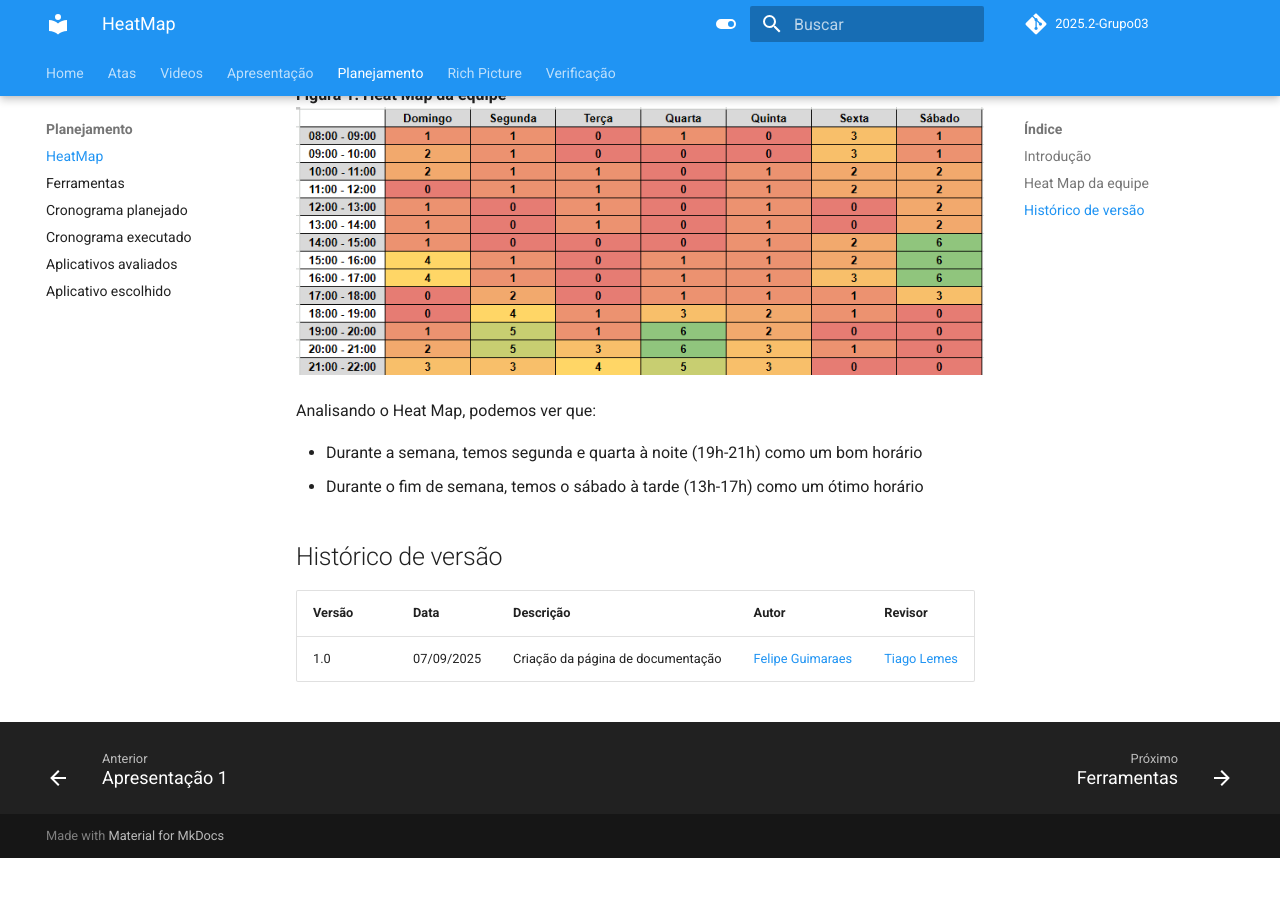
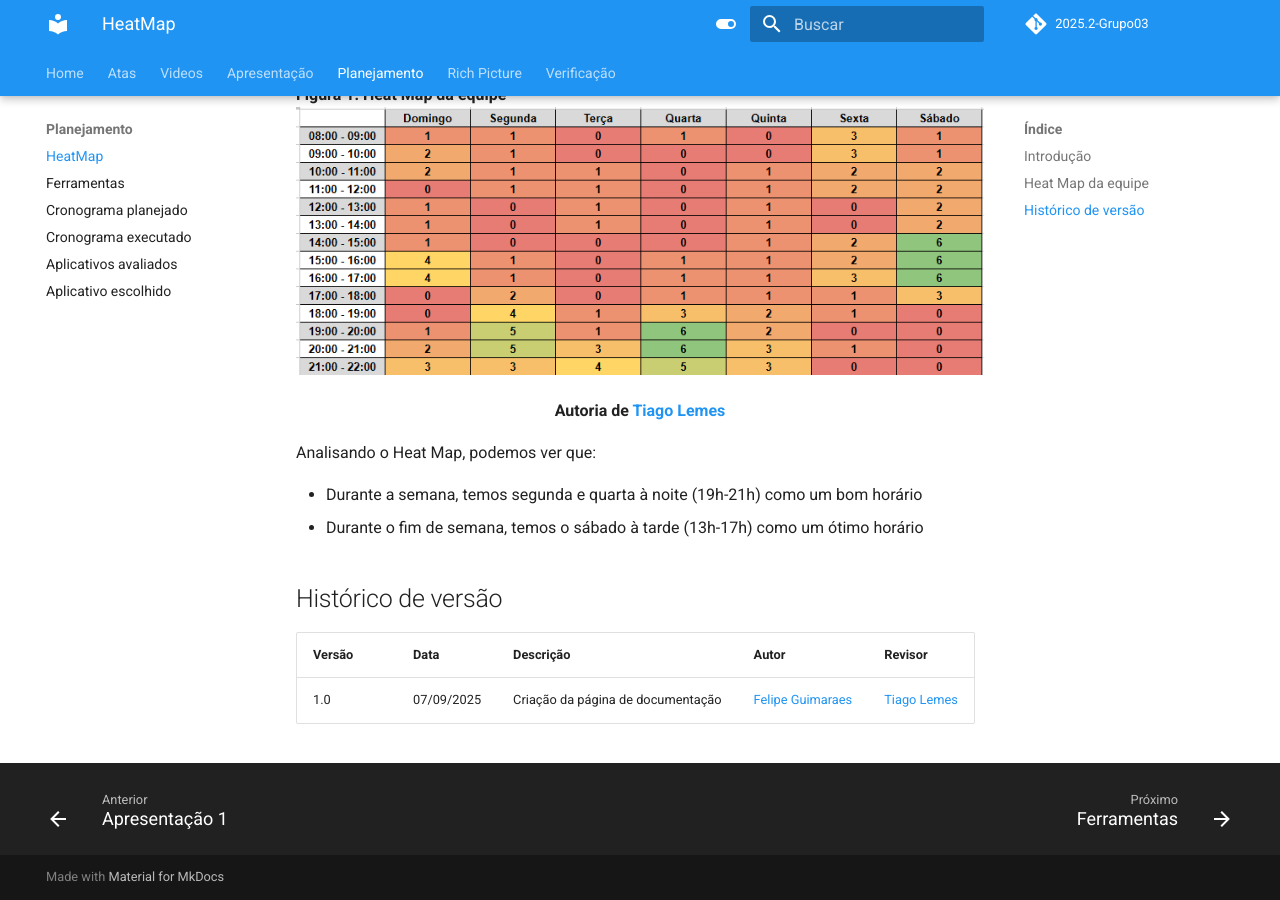
Before and after one commit to Requisitos-de-Software/2025.2-Grupo03, an MkDocs documentation site: the page built from docs/Planejamento/heatmap.md, in a window 1280 px wide and 900 px high, scrolled down 608 px. Built offline with MkDocs 1.6.1 and Material for MkDocs 9.7.7, drawn with Linux system fonts in a browser that asks for light colours; comment, search, counter and statistics services are not loaded; before the commit the page ends 1466 px from its top, so only the background shows below that.

Commit message:
Adição de Autoria

```diff
--- a/docs/Planejamento/heatmap.md
+++ b/docs/Planejamento/heatmap.md
@@ -14,6 +14,7 @@
 ## Heat Map da equipe
 **Figura 1: Heat Map da equipe**
 ![Figura 1: Heat Map](../imagens/HeatMap-grupo.PNG)
+<div align="center"><strong>Autoria de <a href="https://github.com/TiagoTeixeira-2005">Tiago Lemes</a></strong></div>
 
 Analisando o Heat Map, podemos ver que:
 
```
Also changed, not shown: docs/Planejamento/Aplicativos.md (+1 -0 lines).
